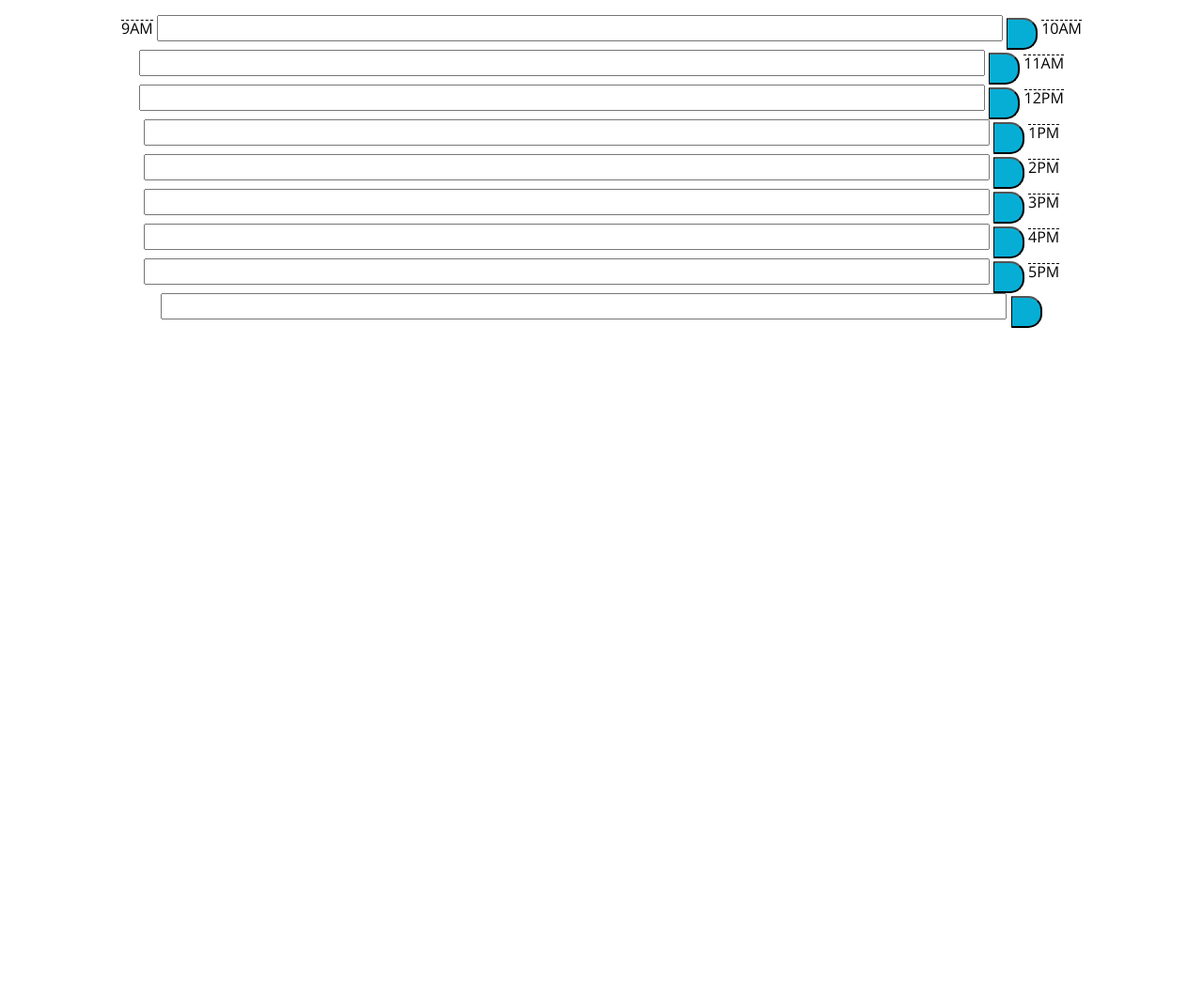
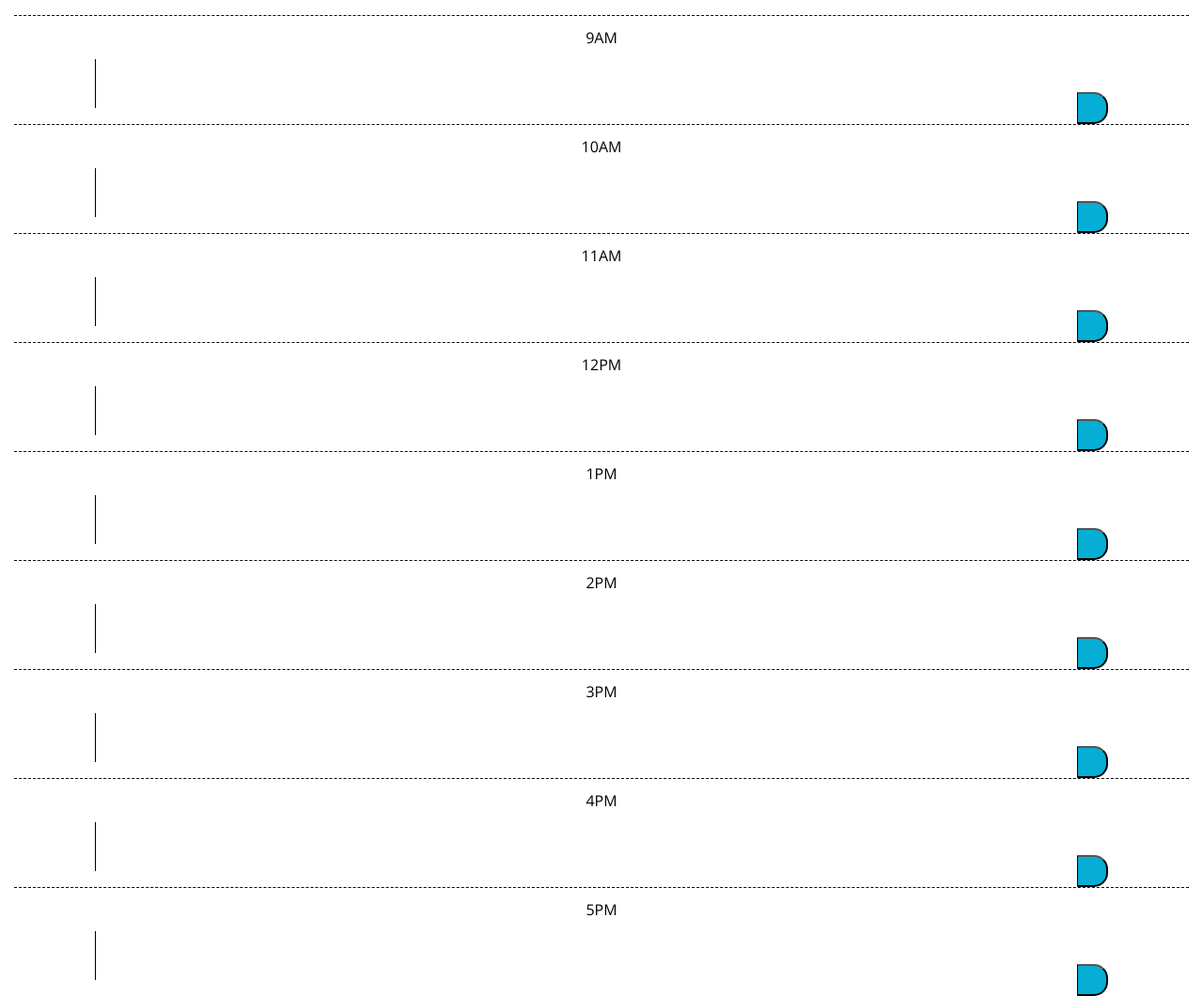
Before and after one commit to KaitlynSkinner/Challenge-5, a plain HTML site: page index.html in a window 1280 px wide. Shown: the part 320-1380 px from the top of the page at 94% size. Before the commit the page ends 800 px from the top, so only its background shows below. Drawn offline with nearby package versions, Linux system fonts and the light colour scheme.

Commit message:
textarea updated

```diff
--- a/assets/css/style.css
+++ b/assets/css/style.css
@@ -40,6 +40,7 @@ textarea{
   background-color: #ffffff;
   color: #000000;
   border-top: 1px dashed #000000;
+  padding: 15px;
 }
 
 .past {
@@ -72,11 +73,6 @@ textarea{
 }
 
 /* My added CSS
-.cal-list {
-  justify-content: center;
-  width: 100%;
-}
-
 .cal-list-label {
   border-top: 2px dotted black;
   font-size: 20px;
--- a/assets/js/script.js
+++ b/assets/js/script.js
@@ -1,5 +1,4 @@
 var calEvent = {};
-var currentClock = moment().format('h');
 var nine = $(".description")[0];
 var ten = $(".description")[1];
 var eleven = $(".description")[2];
@@ -9,11 +8,6 @@ var two = $(".description")[5];
 var three = $(".description")[6];
 var four = $(".description")[7];
 var five = $(".description")[8];
-
-console.log("Current clock:", currentClock);
-
-//var timeId = parseInt($(this).attr('.description'));
-//console.log(timeId);
 
 /*
 var cal_data = [];
@@ -43,15 +37,24 @@ fetch(url)
 var todaysDate = moment().format("dddd, MMMM, DD"); //- check if tomorrow below date is tomorrows date
 $("#currentDay").append(todaysDate);
 
+// .past if
+var pastPresentFuture = function() {
+    var currentHour = moment().format('h');
+    console.log("Current hour:", currentHour);
 
-var pastPresentFuture = function() {
-    if (currentHour) {
-        $(this).attr("past");
-    } else if (currentHour === ten) {
-        $(this).attr("present");
-    } else if (currentHour === twelve) {
-        $(this).attr("future")
-    }
+    $(".description").each(function() {
+        var timeId = parseInt($(this).attr('id'));
+        console.log(timeId);
+
+        if (currentHour < timeId) {
+            $(this).attr("past");
+        } else if (currentHour > timeId) {
+            $(this).attr("future");
+        } else if (currentHour === timeId) {
+            $(this).attr("present")
+        }
+        console.log(this);
+    });
 };
 pastPresentFuture();
 
--- a/index.html
+++ b/index.html
@@ -29,52 +29,52 @@
       <p id="currentDay" class="lead"></p>
       <p id="holiday" class="lead"></p>
     </header>
-    <div class="container">
+    <div id="cal-event" class="container col-12 time-block">
       <!-- Timeblocks go here -->
-      <form id="cal-event" class="col-12 time-block">
+
          <!-- 9AM -->
-        <label for="time" class="hour">9AM</label>
-        <input id="time" class="col-md-10 textarea description" type="text"></input>
+        <div for="time" class="hour">9AM</div>
+        <textarea id="9" class="col-md-10 textarea description" type="text"></textarea>
         <button class="saveBtn" type="submit"></button>
 
         <!-- 10AM -->
-        <label for="time" class="hour">10AM</label>
-        <input id="time" class="col-md-10 textarea description" type="text"></input>
+        <div for="time" class="hour">10AM</div>
+        <textarea id="10" class="col-md-10 textarea description" name="text"></textarea>
         <button class="saveBtn" type="submit"></button>
 
         <!-- 11AM -->
-        <label for="time" class="hour">11AM</label>
-        <input id="time" class="col-md-10 textarea description" type="text"></input>
+        <div for="time" class="hour">11AM</div>
+        <textarea id="11" class="col-md-10 textarea description" name="text"></textarea>
         <button class="saveBtn" type="submit"></button>
 
         <!-- 12PM -->
-        <label for="time" class="hour">12PM</label>
-        <input id="time" class="col-md-10 textarea description" type="text"></input>
+        <div for="time" class="hour">12PM</div>
+        <textarea id="12" class="col-md-10 textarea description" name="text"></textarea>
         <button class="saveBtn" type="submit"></button>
 
         <!-- 1PM -->
-        <label for="time" class="hour">1PM</label>
-        <input id="time" class="col-md-10 textarea description" type="text"></input>
+        <div for="time" class="hour">1PM</div>
+        <textarea id="1" class="col-md-10 textarea description" name="text"></textarea>
         <button class="saveBtn" type="submit"></button>
 
         <!-- 2PM -->
-        <label for="time" class="hour">2PM</label>
-        <input id="time" class="col-md-10 textarea description" type="text"></input>
+        <div for="time" class="hour">2PM</div>
+        <textarea id="2" class="col-md-10 textarea description" name="text"></textarea>
         <button class="saveBtn" type="submit"></button>
 
         <!-- 3PM -->
-        <label for="time" class="hour">3PM</label>
-        <input id="time" class="col-md-10 textarea description" type="text"></input>
+        <div for="time" class="hour">3PM</div>
+        <textarea id="3" class="col-md-10 textarea description" name="text"></textarea>
         <button class="saveBtn" type="submit"></button>
 
         <!-- 4PM -->
-        <label for="time" class="hour">4PM</label>
-        <input id="time" class="col-md-10 textarea description" type="text"></input>
+        <div for="time" class="hour">4PM</div>
+        <textarea id="4" class="col-md-10 textarea description" name="text"></textarea>
         <button class="saveBtn" type="submit"></button>
 
         <!-- 5PM -->
-        <label for="time" class="hour">5PM</label>
-        <input id="time" class="col-md-10 textarea description" type="text"></input>
+        <div for="time" class="hour">5PM</div>
+        <textarea id="5" class="col-md-10 textarea description" name="text"></textarea>
         <button class="saveBtn" type="submit"></button>
       </form>
     </div>
```
